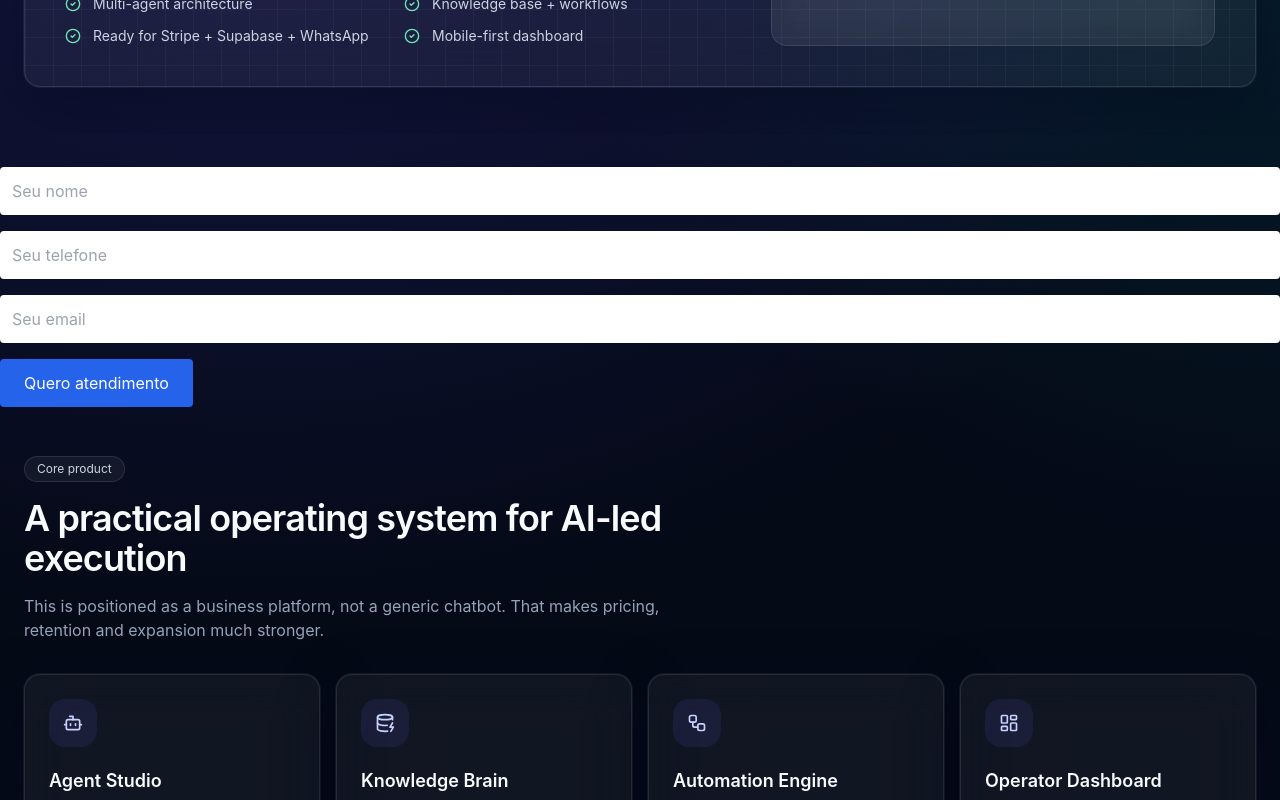
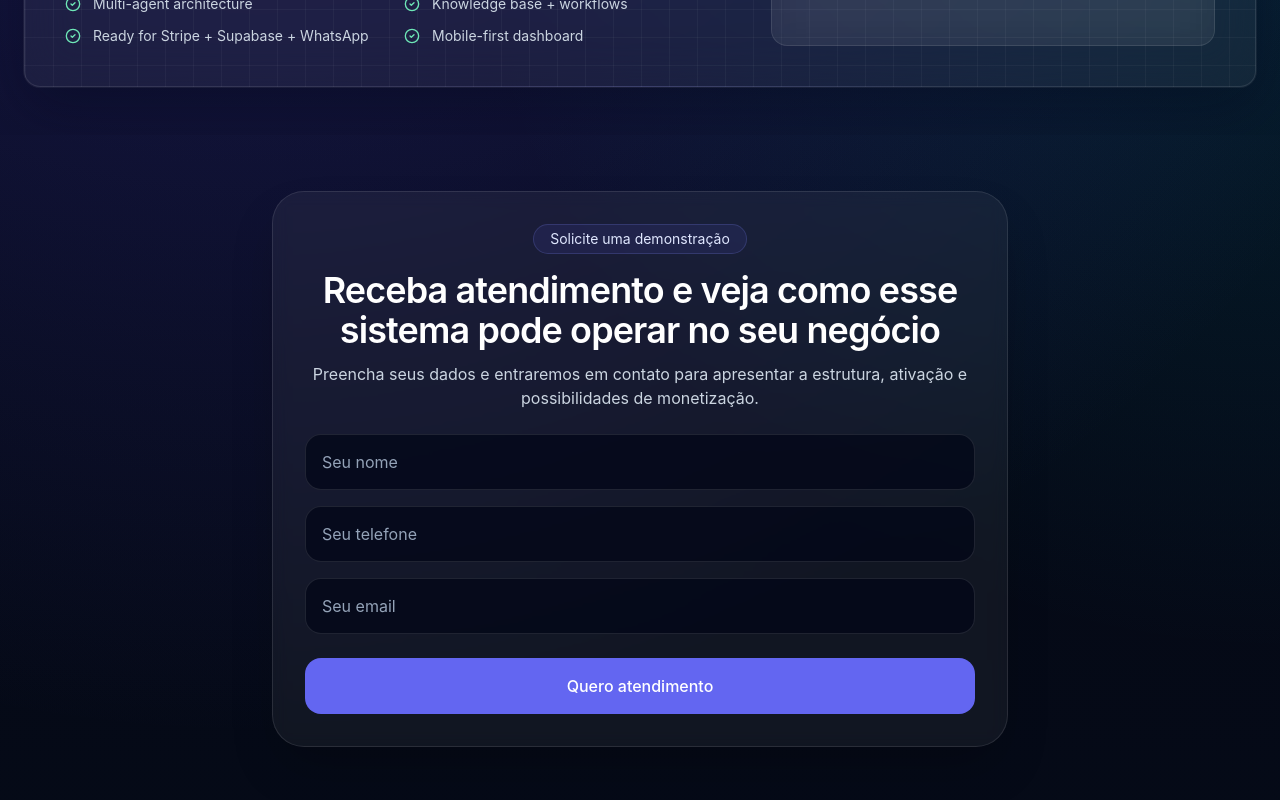
Before and after one commit to sensornsnug-hub/ai-operator-os, a Next.js app: page / in a window 1280 px wide. Shown: the part 600-1400 px from the top of the page. Built offline with nearby package versions, Linux system fonts and the light colour scheme.

Commit message:
Refactor LeadForm submission handling and UI

```diff
--- a/components/LeadForm.tsx
+++ b/components/LeadForm.tsx
@@ -5,11 +5,12 @@ import { useState } from "react";
 export function LeadForm() {
   const [loading, setLoading] = useState(false);
 
-  async function handleSubmit(e: any) {
+  async function handleSubmit(e: React.FormEvent<HTMLFormElement>) {
     e.preventDefault();
     setLoading(true);
 
-    const formData = new FormData(e.target);
+    const form = e.currentTarget;
+    const formData = new FormData(form);
 
     const data = {
       name: formData.get("name"),
@@ -31,27 +32,70 @@ export function LeadForm() {
 
       const result = await res.json();
 
-      console.log(result);
+      if (!res.ok) {
+        throw new Error(result?.error || "Erro ao enviar lead.");
+      }
+
       alert("Lead enviado com sucesso!");
-
-      e.target.reset();
+      form.reset();
     } catch (err) {
       console.error(err);
-      alert("Erro ao enviar");
+      alert("Erro ao enviar lead.");
+    } finally {
+      setLoading(false);
     }
-
-    setLoading(false);
   }
 
   return (
-    <form onSubmit={handleSubmit} className="space-y-4 mt-8">
-      <input name="name" placeholder="Seu nome" required className="w-full p-3 rounded bg-white text-black" />
-      <input name="phone" placeholder="Seu telefone" required className="w-full p-3 rounded bg-white text-black" />
-      <input name="email" placeholder="Seu email" required className="w-full p-3 rounded bg-white text-black" />
+    <section className="py-10 md:py-14">
+      <div className="mx-auto max-w-3xl px-4">
+        <div className="rounded-[2rem] border border-white/10 bg-white/5 p-6 shadow-2xl backdrop-blur md:p-8">
+          <div className="mb-6 text-center">
+            <div className="inline-flex rounded-full border border-brand-400/20 bg-brand-500/10 px-4 py-1 text-sm text-brand-100">
+              Solicite uma demonstração
+            </div>
+            <h2 className="mt-4 text-3xl font-semibold tracking-tight text-white md:text-4xl">
+              Receba atendimento e veja como esse sistema pode operar no seu negócio
+            </h2>
+            <p className="mt-3 text-sm text-slate-300 md:text-base">
+              Preencha seus dados e entraremos em contato para apresentar a estrutura,
+              ativação e possibilidades de monetização.
+            </p>
+          </div>
 
-      <button type="submit" disabled={loading} className="bg-blue-600 text-white px-6 py-3 rounded">
-        {loading ? "Enviando..." : "Quero atendimento"}
-      </button>
-    </form>
+          <form onSubmit={handleSubmit} className="grid gap-4">
+            <input
+              name="name"
+              placeholder="Seu nome"
+              required
+              className="h-14 w-full rounded-2xl border border-white/10 bg-slate-950/70 px-4 text-white placeholder:text-slate-400 outline-none transition focus:border-brand-400/50"
+            />
+
+            <input
+              name="phone"
+              placeholder="Seu telefone"
+              required
+              className="h-14 w-full rounded-2xl border border-white/10 bg-slate-950/70 px-4 text-white placeholder:text-slate-400 outline-none transition focus:border-brand-400/50"
+            />
+
+            <input
+              name="email"
+              type="email"
+              placeholder="Seu email"
+              required
+              className="h-14 w-full rounded-2xl border border-white/10 bg-slate-950/70 px-4 text-white placeholder:text-slate-400 outline-none transition focus:border-brand-400/50"
+            />
+
+            <button
+              type="submit"
+              disabled={loading}
+              className="mt-2 h-14 rounded-2xl bg-brand-500 px-6 text-base font-medium text-white transition hover:bg-brand-400 disabled:opacity-70"
+            >
+              {loading ? "Enviando..." : "Quero atendimento"}
+            </button>
+          </form>
+        </div>
+      </div>
+    </section>
   );
 }
```
